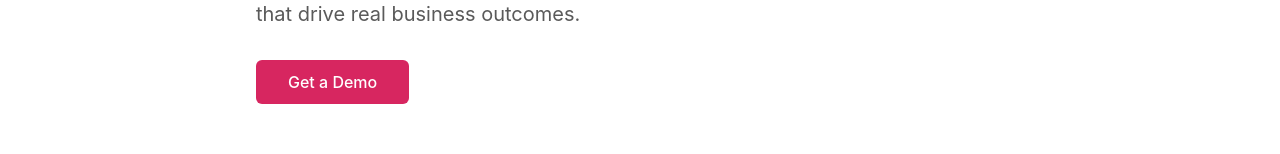
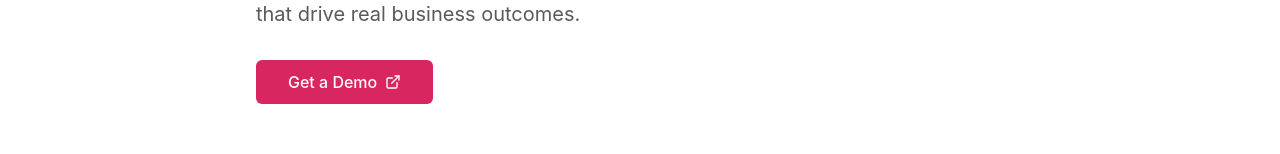
Before and after one commit to SP-Thoughtnudge/tn-website-nudge-ai-nexus-57-v1, a React (Vite) app: page /how-it-works in a window 1280 px wide. Shown: the part 336-490 px from the top of the page. Built offline with nearby package versions, Linux system fonts and the light colour scheme.

Commit message:
Fix: Open Calendly link in new tab
Open Calendly links in a new tab to improve loading times and user experience.

```diff
--- a/src/components/home/hero-section.tsx
+++ b/src/components/home/hero-section.tsx
@@ -1,23 +1,10 @@
+
 import { ArrowRight } from "lucide-react";
 import { Link } from "react-router-dom";
 import { Button } from "@/components/ui/button";
 import CalendarDialog from "@/components/ui/calendar-dialog";
-import { useEffect } from "react";
 
 const HeroSection = () => {
-  // Load Zcal script when component mounts
-  useEffect(() => {
-    const script = document.createElement("script");
-    script.src = "https://static.zcal.co/embed/v1/embed.js";
-    script.async = true;
-    script.type = "text/javascript";
-    document.body.appendChild(script);
-
-    return () => {
-      document.body.removeChild(script);
-    };
-  }, []);
-
   return (
     <div className="relative pt-32 pb-20 md:pt-40 md:pb-24 overflow-hidden bg-gradient-to-br from-white via-gray-50 to-gray-100">
       <div className="container mx-auto px-4 md:px-6">
--- a/src/components/ui/calendar-dialog.tsx
+++ b/src/components/ui/calendar-dialog.tsx
@@ -1,8 +1,8 @@
 
 import React from "react";
-import { Dialog, DialogTrigger, DialogContent, DialogTitle } from "@/components/ui/dialog";
 import { Button } from "@/components/ui/button";
 import { cn } from "@/lib/utils";
+import { ExternalLink } from "lucide-react";
 
 type CalendarDialogProps = {
   children: React.ReactNode;
@@ -19,31 +19,29 @@ const CalendarDialog = ({
   buttonSize = "xl",
   customTrigger,
 }: CalendarDialogProps) => {
+  // Direct Calendly URL
+  const calendlyUrl = "https://calendly.com/himanshu_chauhan/30min";
+
   return (
-    <Dialog>
-      <DialogTrigger asChild>
-        {customTrigger || (
+    <>
+      {customTrigger ? (
+        <a href={calendlyUrl} target="_blank" rel="noopener noreferrer" className={className}>
+          {customTrigger}
+        </a>
+      ) : (
         <Button
           variant={buttonVariant}
           size={buttonSize}
           className={cn("group", className)}
+          asChild
         >
+          <a href={calendlyUrl} target="_blank" rel="noopener noreferrer">
             {children}
+            <ExternalLink className="ml-2 h-4 w-4 transition-transform group-hover:translate-x-1" />
+          </a>
         </Button>
       )}
-      </DialogTrigger>
-      <DialogContent className="sm:max-w-[600px] p-0">
-        <DialogTitle className="sr-only">Schedule a Meeting</DialogTitle>
-        <iframe
-          src="https://calendly.com/himanshu_chauhan/30min"
-          width="100%"
-          height="600px"
-          frameBorder="0"
-          title="Schedule a meeting"
-          className="rounded-md"
-        ></iframe>
-      </DialogContent>
-    </Dialog>
+    </>
   );
 };
 
```
Lines whose indentation alone changed are shown as unchanged.
